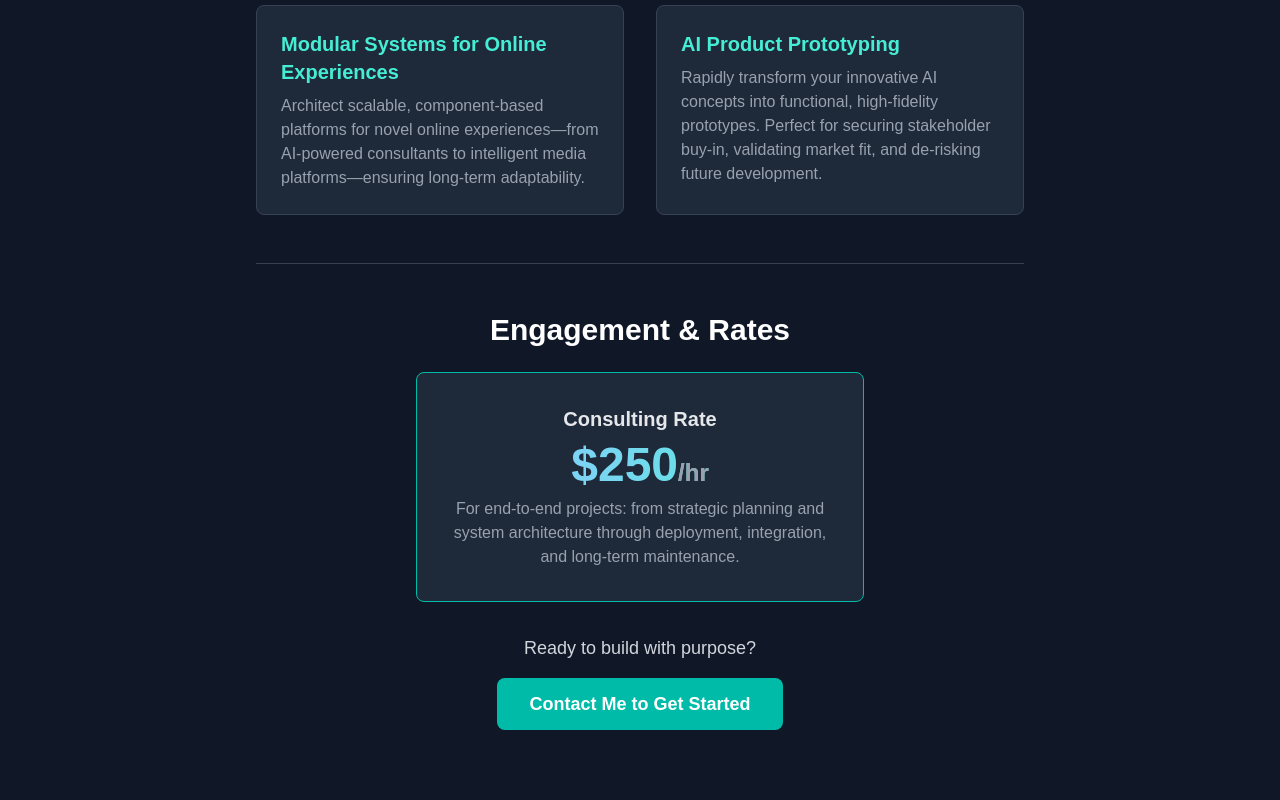
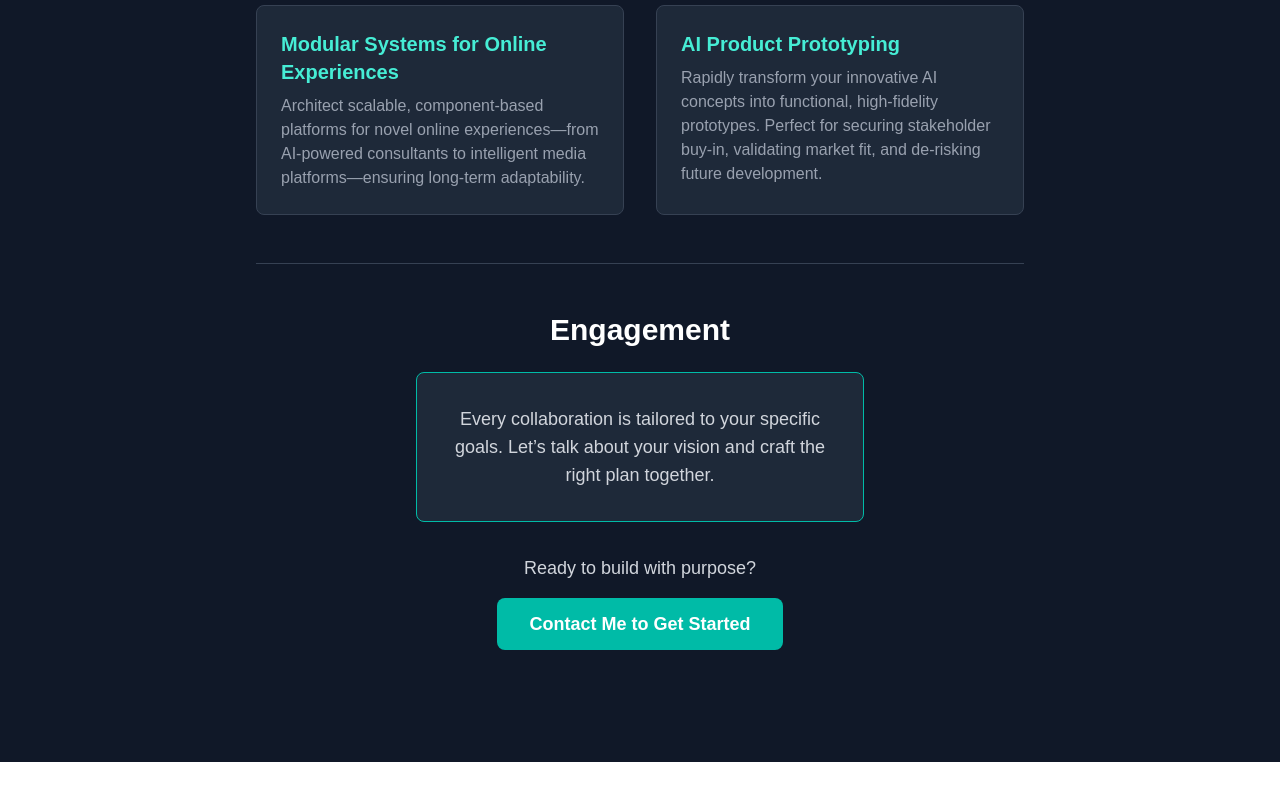
Before and after one commit to lucasfuturist/lucasmougeot-ai, a Next.js app: page /consulting in a window 1280 px wide. Shown: the part 1416-2216 px from the top of the page. After the commit the page ends 2178 px from the top, so only its background shows below. Built offline with nearby package versions, Linux system fonts and the light colour scheme.

Commit message:
removed pricing

```diff
--- a/src/app/consulting/page.tsx
+++ b/src/app/consulting/page.tsx
@@ -12,6 +12,7 @@ export default function ConsultingPage() {
       <main className="min-h-screen bg-gray-900 text-white">
         <div className="max-w-4xl mx-auto p-8 sm:p-16">
 
+          {/* Header */}
           <div className="text-center pb-12 border-b border-gray-700">
             <h1 className="text-5xl font-bold text-transparent bg-clip-text bg-gradient-to-r from-blue-400 to-teal-400 pb-2">
               MougAI Consulting
@@ -21,6 +22,7 @@ export default function ConsultingPage() {
             </p>
           </div>
 
+          {/* Architecting Innovation */}
           <div className="py-12 border-b border-gray-700">
             <h2 className="text-3xl font-bold text-center">
               Architecting Innovation
@@ -33,9 +35,12 @@ export default function ConsultingPage() {
             </p>
           </div>
 
+          {/* Applied Expertise */}
           <div className="py-12 border-b border-gray-700">
             <h2 className="text-3xl font-bold text-center mb-8">Applied Expertise</h2>
-            <p className="text-center text-lg text-gray-400 mb-10 max-w-2xl mx-auto">This philosophy translates directly into practical, high-value capabilities for your business. Here is what we can build together:</p>
+            <p className="text-center text-lg text-gray-400 mb-10 max-w-2xl mx-auto">
+              This philosophy translates directly into practical, high-value capabilities for your business. Here is what we can build together:
+            </p>
             <ul className="grid grid-cols-1 md:grid-cols-2 gap-x-8 gap-y-10">
 
               <li className="bg-gray-800 p-6 rounded-lg border border-gray-700">
@@ -71,19 +76,16 @@ export default function ConsultingPage() {
             </ul>
           </div>
 
+          {/* Engagement */}
           <div className="py-12 text-center">
-            <h2 className="text-3xl font-bold">Engagement & Rates</h2>
+            <h2 className="text-3xl font-bold">Engagement</h2>
             <div className="mt-6 bg-gray-800 border border-teal-500 rounded-lg p-8 max-w-md mx-auto">
-              <p className="text-xl font-semibold text-gray-200">Consulting Rate</p>
-              <p className="text-5xl font-bold my-2 text-transparent bg-clip-text bg-gradient-to-r from-blue-300 to-teal-300">
-                $250<span className="text-2xl text-gray-400">/hr</span>
+              <p className="text-lg text-gray-300">
+                Every collaboration is tailored to your specific goals. Let’s talk about your vision and craft the right plan together.
               </p>
-              {/* THIS IS THE UPDATED DESCRIPTION */}
-              <p className="text-gray-400">For end-to-end projects: from strategic planning and system architecture through deployment, integration, and long-term maintenance.</p>
             </div>
             <div className="mt-8">
               <p className="text-lg text-gray-300">Ready to build with purpose?</p>
-
               <button
                 onClick={() => setIsModalOpen(true)}
                 className="mt-4 inline-block bg-teal-500 text-white font-bold py-3 px-8 rounded-lg text-lg hover:bg-teal-600 transition-colors"
```
